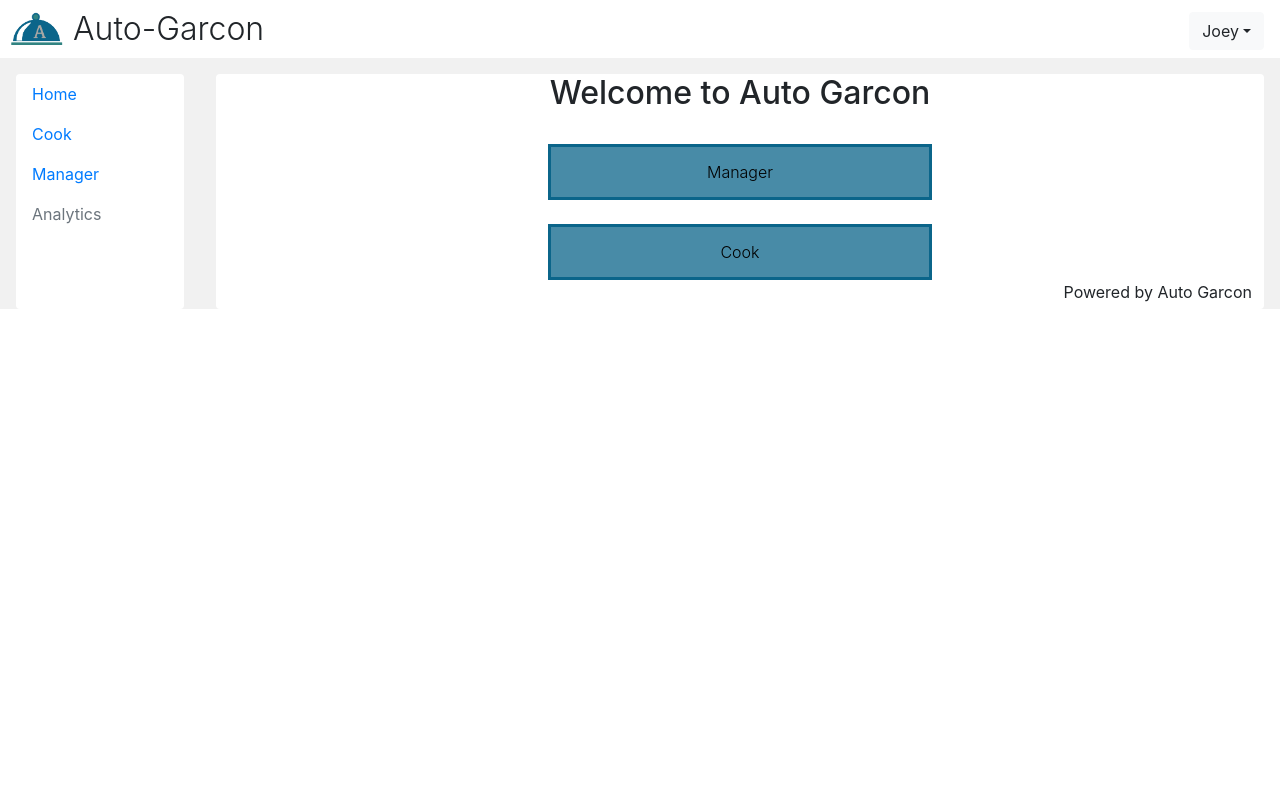
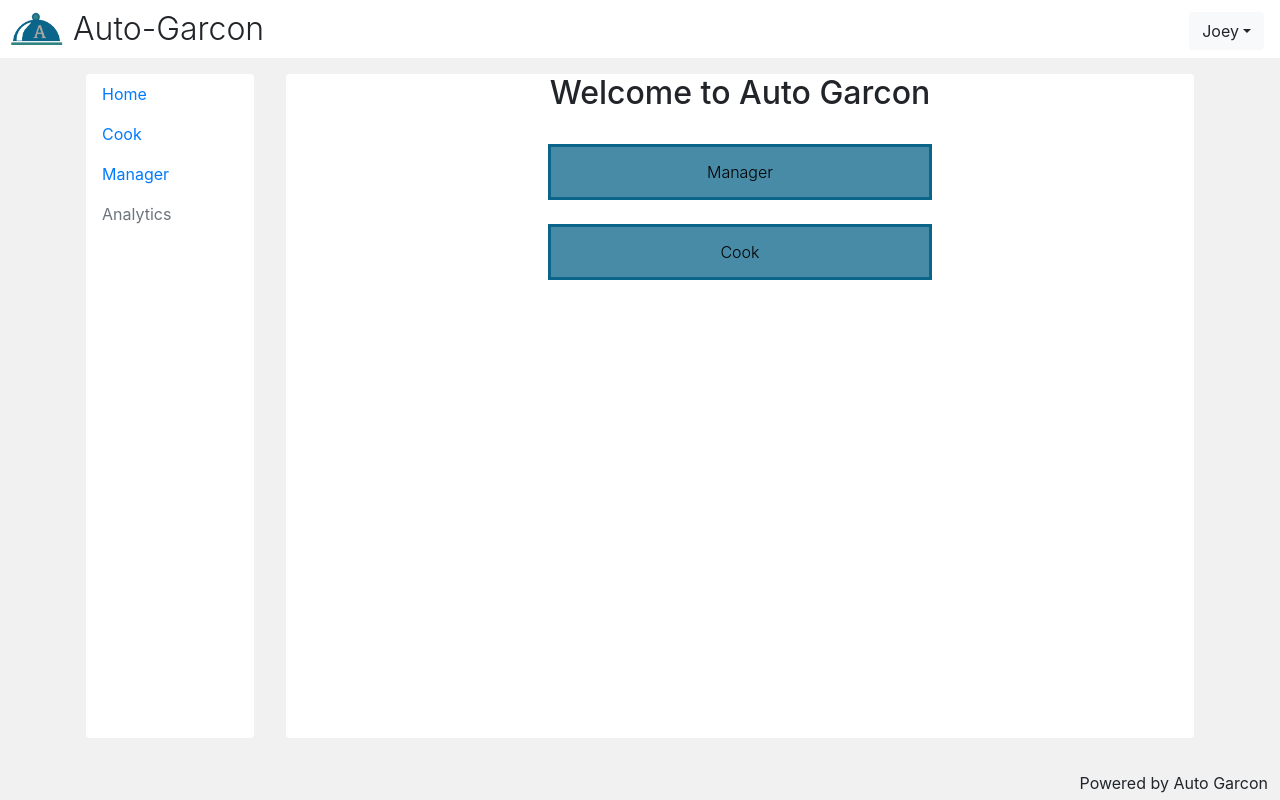
Before and after one commit to bricao16/AutoGarcon, a React (Create React App) app in the folder web/cook-frontend/: page / in a window 1280 px wide. Built offline with nearby package versions, Linux system fonts and the light colour scheme.

Commit message:
Styling updates

```diff
--- a/web/cook-frontend/src/App.js
+++ b/web/cook-frontend/src/App.js
@@ -1,5 +1,6 @@
 import React from 'react';
 import './App.css';
+import headerStyle from './components/Header';
 import Nav from 'react-bootstrap/Nav';
 import Header from "./components/Header"
 import Orders from "./components/Orders"
@@ -17,12 +18,12 @@ import {
   } from "react-router-dom";
 
 function App() {
- return (
+  return (
     <Router>
       <Header/>
       <div style={backgroundStyle}>
-        <Container fluid>
-          <Row>
+        <Container>
+          <Row style={{'min-height': '85vh'}}>
             <Col sm={4} className="pt-3 px-3" style={navColStyle}>
               <Nav defaultActiveKey="/" className="flex-column rounded" style={sectionStyle}>
                 <Nav.Link href="/">Home</Nav.Link>
@@ -53,13 +54,12 @@ function App() {
                     <CLogin/>
                   </Route>
                 </Switch>
-                <footer style={footerStyle}>Powered by Auto Garcon</footer>
               </div>
             </Col>
-
           </Row>
         </Container>
       </div>
+      <footer style={footerStyle}>Powered by Auto Garcon</footer>
     </Router>
   );
 }
@@ -106,7 +106,9 @@ function Manager() {
 }
 
 var backgroundStyle = {
-  'background-color': '#f1f1f1'
+  'background-color': '#f1f1f1',
+  'flex-grow': '1',
+  'height': '100%'
 }
 
 var sectionStyle = {
@@ -119,8 +121,10 @@ var navColStyle = {
 }
 
 var footerStyle = {
+  'background-color': '#f1f1f1',
   'padding-bottom': '5px',
   'padding-right': '12px',
+  'padding-top': '12px',
   'text-align': 'right'
 }
 var homeStyle = {
--- a/web/cook-frontend/src/components/Header.jsx
+++ b/web/cook-frontend/src/components/Header.jsx
@@ -4,18 +4,8 @@ import AccountDropdown from "./AccountDropdown";
 
 class Header extends React.Component {
     render () {
-        // This could be put in a CSS file
-        const style = {
-            backgroundColor: '#ffffff',
-            display: "flex",
-            fontSize: "2em",
-            padding: "5px 0 5px 10px",
-            alignItems: "center",
-            fontWeight: "300"
-        };
-
         return (
-            <header style={style}>
+            <header style={headerStyle}>
                 <img src={logoImage} width="auto" height="35px" alt="waiter" />
                 <p style={headerTitleStyle}>Auto-Garcon</p>
                 <AccountDropdown className="px-3"></AccountDropdown>
@@ -31,3 +21,15 @@ var headerTitleStyle = {
     'margin-left': '10px',
     'flex': '1'
 }
+
+var headerStyle = {
+    backgroundColor: '#ffffff',
+    display: "flex",
+    fontSize: "2em",
+    height: '58px',
+    padding: "5px 0 5px 10px",
+    alignItems: "center",
+    fontWeight: "300"
+};
+
+//export { headerStyle };
--- a/web/cook-frontend/src/index.css
+++ b/web/cook-frontend/src/index.css
@@ -7,6 +7,12 @@ body {
   -moz-osx-font-smoothing: grayscale;
 }
 
+#root {
+  display: flex;
+  flex-direction: column;
+  min-height: 100vh;
+}
+
 code {
   font-family: source-code-pro, Menlo, Monaco, Consolas, 'Courier New',
     monospace;
```
